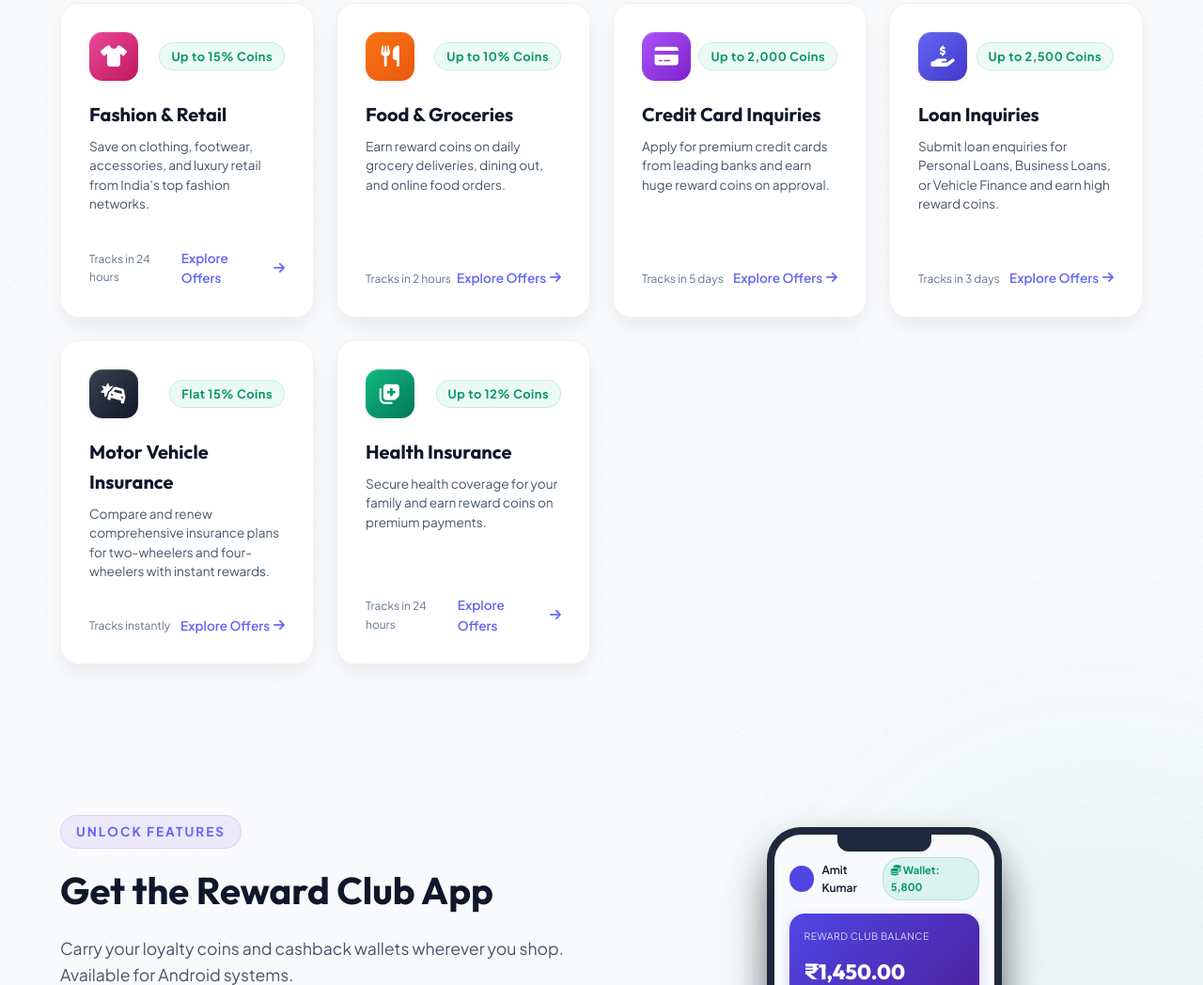
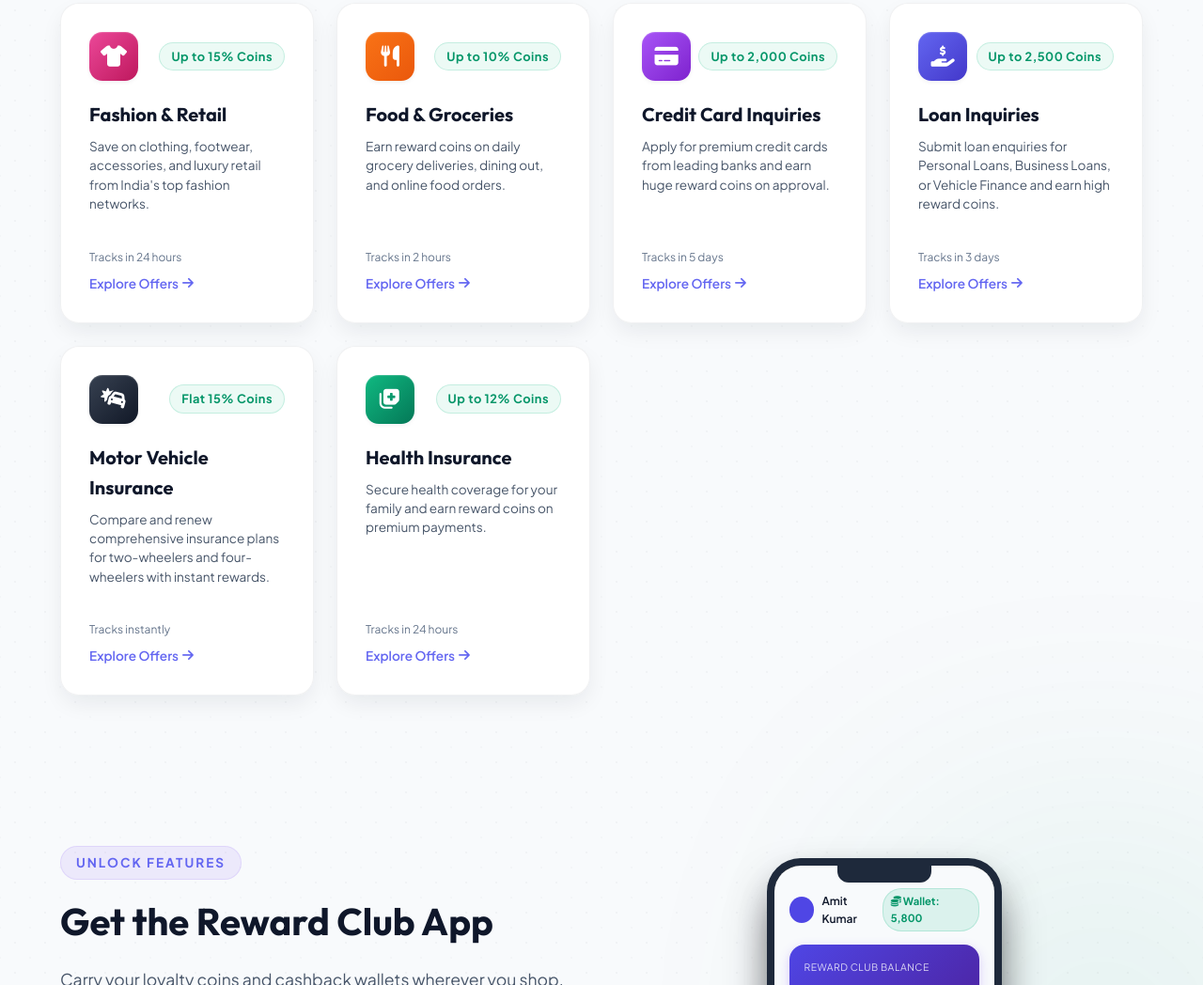
Before and after one commit to sharmakush2003/Affilliate-Marketing-Website, a website: page index.html in a window 1280 px wide. Shown: the part 1573-2621 px from the top of the page at 94% size. Drawn offline with Linux system fonts and the light colour scheme.

Commit message:
Change category card footer layout to vertical stack to ensure symmetry across all items

```diff
--- a/style.css
+++ b/style.css
@@ -1244,8 +1244,9 @@ header .logo-text span {
 
 .brand-card-footer {
   display: flex;
-  justify-content: space-between;
-  align-items: center;
+  flex-direction: column;
+  align-items: flex-start;
+  gap: 8px;
   border-top: 1px solid rgba(255, 255, 255, 0.05);
   padding-top: 15px;
 }
```
